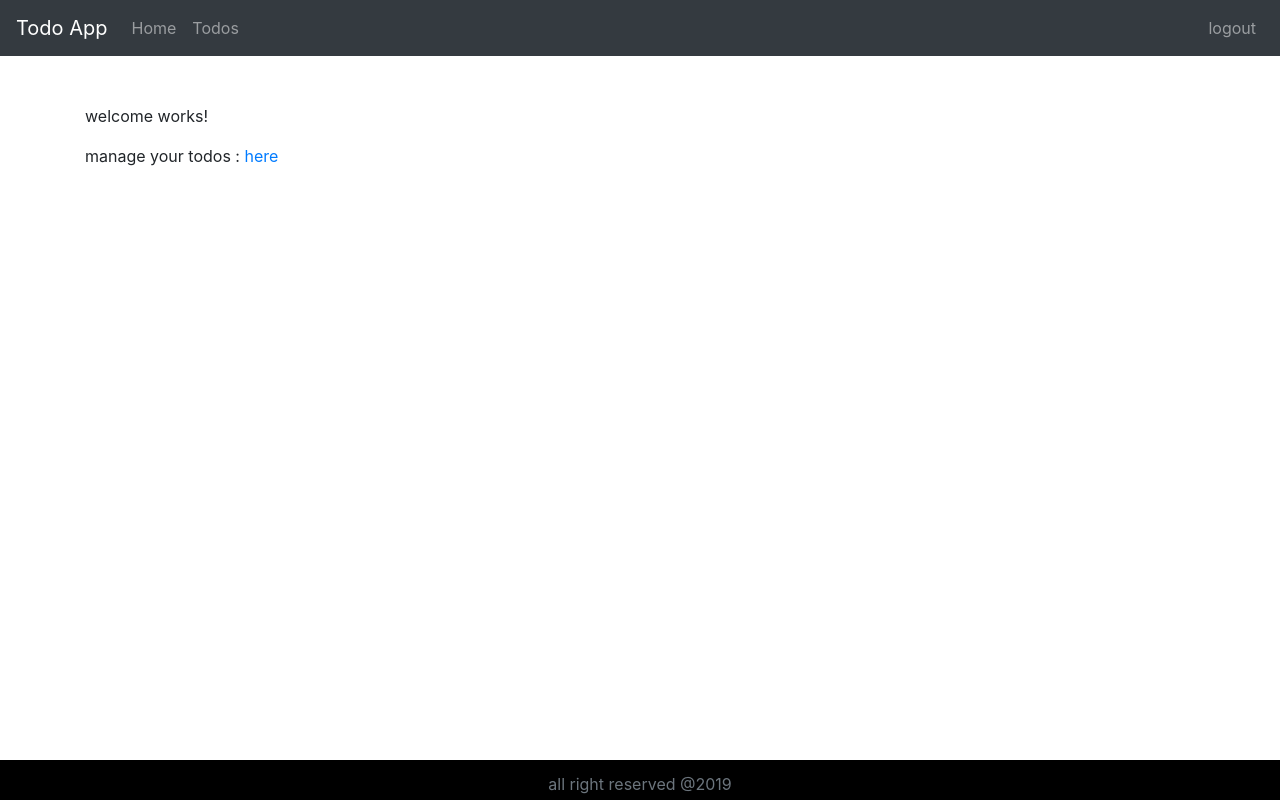
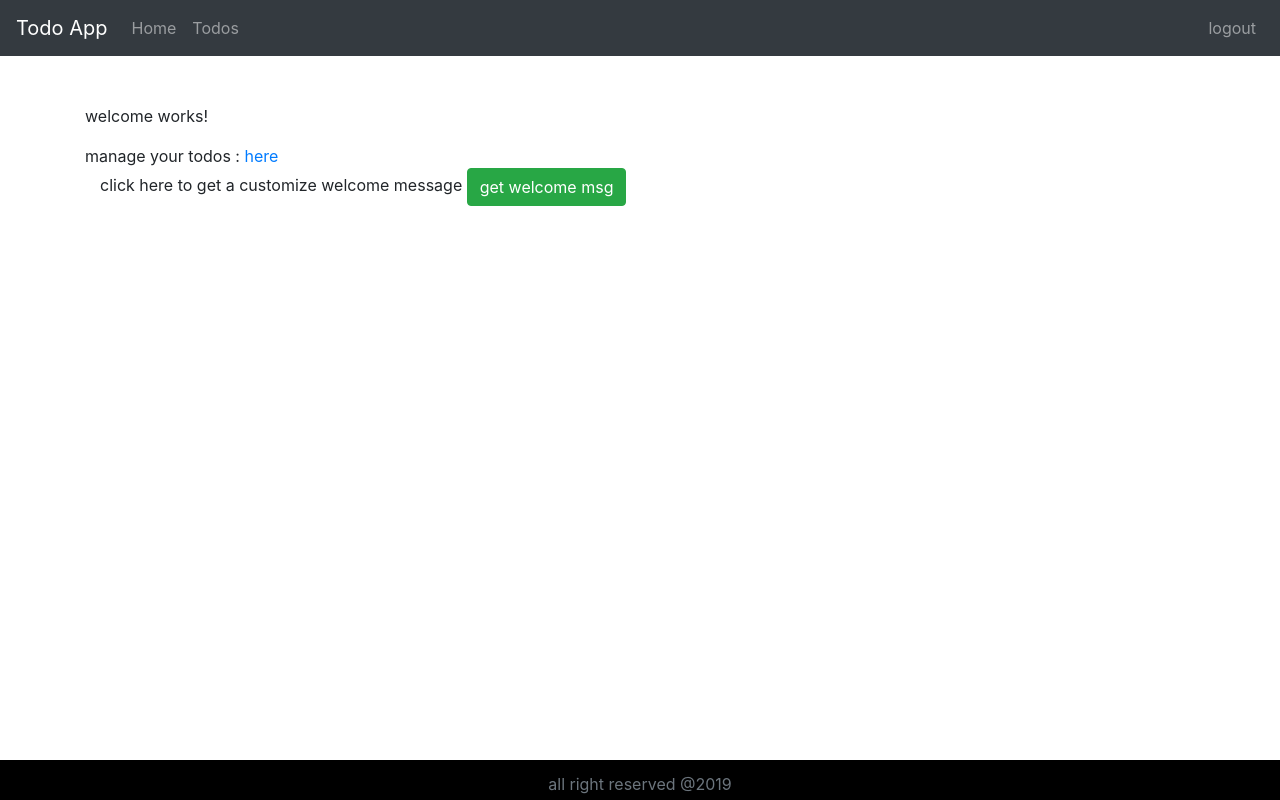
Before and after one commit to dev-sharan/todo, an Angular app: page /welcome/1 in a window 1280 px wide. Built offline with nearby package versions, Linux system fonts and the light colour scheme; sample sign-in values are in the browser's storage.

Commit message:
data/wecome data added

```diff
--- a/src/app/app.module.ts
+++ b/src/app/app.module.ts
@@ -12,6 +12,7 @@ import { ListTodosComponent } from './list-todos/list-todos.component';
 import { MenuComponent } from './menu/menu.component';
 import { FooterComponent } from './footer/footer.component';
 import { LogoutComponent } from './logout/logout.component';
+import { HttpClientModule } from '@angular/common/http';
 
 @NgModule({
   declarations: [
@@ -27,7 +28,8 @@ import { LogoutComponent } from './logout/logout.component';
   imports: [
     BrowserModule,
     AppRoutingModule,
-    FormsModule
+    FormsModule,
+    HttpClientModule
   ],
   providers: [],
   bootstrap: [AppComponent]
--- /dev/null
+++ b/src/app/service/data/welcome-data.service.ts
@@ -0,0 +1,14 @@
+import { Injectable } from '@angular/core';
+import { HttpClient } from '@angular/common/http';
+
+@Injectable({
+  providedIn: 'root'
+})
+export class WelcomeDataService {
+
+  constructor(private httpClient: HttpClient) { }
+
+  executeHelloWorldBeanService() {
+    return this.httpClient.get('https://8080-f5233174-1bd3-4077-b0a1-0a846cbf243c.ws-ap01.gitpod.io/hello-world-bean');
+  }
+}
--- a/src/app/welcome/welcome.component.html
+++ b/src/app/welcome/welcome.component.html
@@ -1,3 +1,13 @@
 <p>welcome works!</p>
 
 manage your todos : <a routerLink="/todos">here</a>
+
+
+<div class="container">
+  click here to get a customize welcome message
+  <button (click) = "getWelcomeMsg()" class="btn btn-success">get welcome msg</button>
+</div>
+
+<div class="container" *ngIf="message">
+ {{ message }}
+</div>
--- a/src/app/welcome/welcome.component.ts
+++ b/src/app/welcome/welcome.component.ts
@@ -1,5 +1,6 @@
 import { Component, OnInit } from '@angular/core';
 import { ActivatedRoute } from '@angular/router';
+import { WelcomeDataService } from '../service/data/welcome-data.service';
 
 @Component({
   selector: 'app-welcome',
@@ -7,11 +8,19 @@ import { ActivatedRoute } from '@angular/router';
   styleUrls: ['./welcome.component.scss']
 })
 export class WelcomeComponent implements OnInit {
+  message: any;
 
-  constructor(private actRoute: ActivatedRoute) { }
+  constructor(private actRoute: ActivatedRoute , private welcomeDataService: WelcomeDataService) { }
 
   ngOnInit() {
     console.log(this.actRoute.snapshot.params['name']);
   }
 
+  getWelcomeMsg() {
+    this.welcomeDataService.executeHelloWorldBeanService().subscribe(
+      res => {
+        this.message = res['message'];
+      }
+    )
+  }
 }
```
Also changed, not shown: 1 other file (tests, documents, lock files or other folders).
